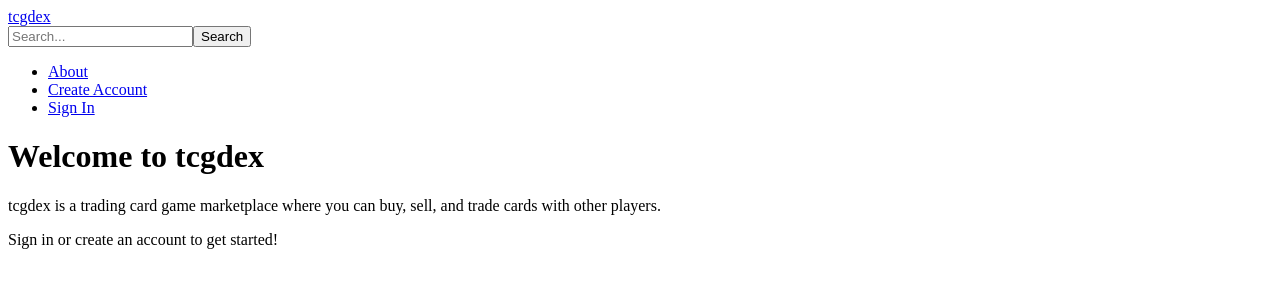
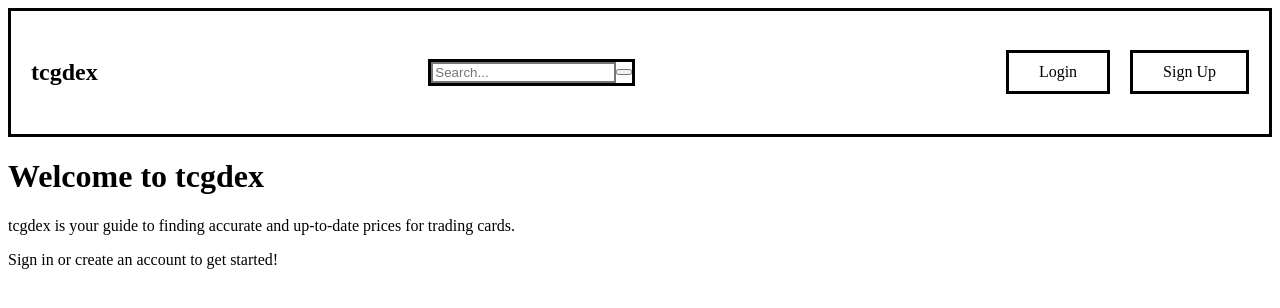
Before and after one commit to nnatividad/tradingcardsite, a Next.js app in the folder trading-cards/: page / in a window 1280 px wide. Shown: the top 308 px of the page. Built offline with nearby package versions, Linux system fonts and the light colour scheme.

Commit message:
finished basic navbar

```diff
--- /dev/null
+++ b/trading-cards/app/components/navbar.css
@@ -0,0 +1,49 @@
+.navbar{
+    display: flex;
+    border-style: solid;
+    border-width: medium;
+    flex-direction: row;
+    justify-content: space-between;
+    align-items: center;
+    padding: 10px 20px;
+}
+
+.navbar-center{
+    display: flex;
+    border-style: solid;
+    align-items: center;
+    justify-content: center;
+}
+
+.text{
+    border-style: solid;
+    width: 100%;
+    size: 40;
+}
+
+.navbar-links{
+    list-style-type: none;
+    flex: 1;
+    display: flex;
+    gap: 20px;
+}
+
+.navbar-links ul{
+    list-style: none;
+}
+
+.navbar-links li{
+    padding: 10px;
+    border-style: solid;
+}
+
+.navbar-links li:hover {
+    opacity: 0.7;
+    background-color:rgb(143, 143, 143);
+}
+
+a {
+    text-decoration: none;
+    padding: 20px;
+    color: rgb(0, 0, 0);
+}
--- a/trading-cards/app/components/navbar.js
+++ b/trading-cards/app/components/navbar.js
@@ -1,25 +1,29 @@
+import React from 'react';
+import './navbar.css';
+
 export default function NavBar() {
     return(
         <nav className="navbar">
             <div className="navbar-left">
-                <a href="/" className="navbar-brand">tcgdex</a>
+                <a href="/" className="navbar-brand"><h1>tcgdex</h1></a>
             </div>
             <div className="navbar-center">
-                <form className="navbar-search">
-                    <input type="text" placeholder="Search..." />
-                    <button type="submit">Search</button>
-                </form>
+                    <input className="text" placeholder="Search..."/>
+                    <button type="submit">
+                        <i className="fa-solid fa-magnifying-glass"></i>
+                    </button>
             </div>
             <div className="navbar-right">
                 <ul className="navbar-links">
                     <li>
-                        <a href="/about">About</a>
+                        <div className="links">
+                            <a href="/create-account">Login</a>
+                        </div>
                     </li>
                     <li>
-                        <a href="/create-account">Create Account</a>
-                    </li>
-                    <li>
-                        <a href="/sign-in">Sign In</a>
+                        <div className="links">
+                            <a href="/sign-in">Sign Up</a>
+                        </div>
                     </li>
                 </ul>
             </div>
--- a/trading-cards/app/layout.js
+++ b/trading-cards/app/layout.js
@@ -1,12 +1,15 @@
 export const metadata = {
-  title: 'Next.js',
+  title: 'tcgdex',
   description: 'Generated by Next.js',
 }
 
 export default function RootLayout({ children }) {
   return (
     <html lang="en">
-      <body>{children}</body>
+      <body>
+      <script src="https://kit.fontawesome.com/60dc905cc5.js" crossOrigin="anonymous"></script>
+        {children}
+        </body>
     </html>
   )
 }
--- a/trading-cards/app/page.js
+++ b/trading-cards/app/page.js
@@ -8,7 +8,7 @@ export default function Home() {
       <Navbar />
       <div className="content">
         <h1>Welcome to tcgdex</h1>
-        <p>tcgdex is a trading card game marketplace where you can buy, sell, and trade cards with other players.</p>
+        <p>tcgdex is your guide to finding accurate and up-to-date prices for trading cards.</p>
         <p>Sign in or create an account to get started!</p>
       </div>
     </div>
```
